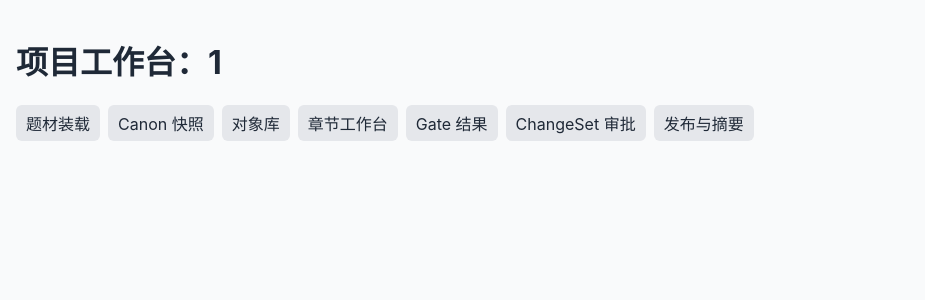
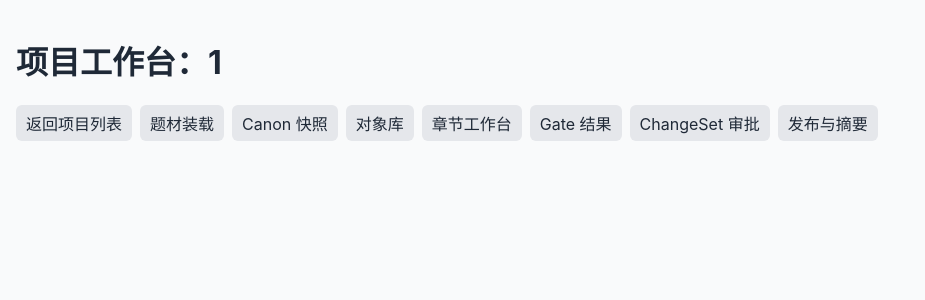
Before and after one commit to myi1145/novel-creation-system, a React (Vite) app in the folder frontend/: page /projects/1 in a window 1280 px wide. Shown: the top 300 px of the page, without its empty margins (0-925 px from the left). Built offline with nearby package versions, Linux system fonts and the light colour scheme; no server answers.

Commit message:
feat: 为项目内导航补齐返回项目列表入口 (#96)

```diff
--- a/frontend/src/components/ProjectNav.tsx
+++ b/frontend/src/components/ProjectNav.tsx
@@ -15,6 +15,7 @@ export function ProjectNav() {
   if (!projectId) return null;
   return (
     <nav className="project-nav">
+      <Link to="/projects">返回项目列表</Link>
       {tabs.map(([path, label]) => (
         <Link key={path} to={`/projects/${projectId}/${path}`}>{label}</Link>
       ))}
```
